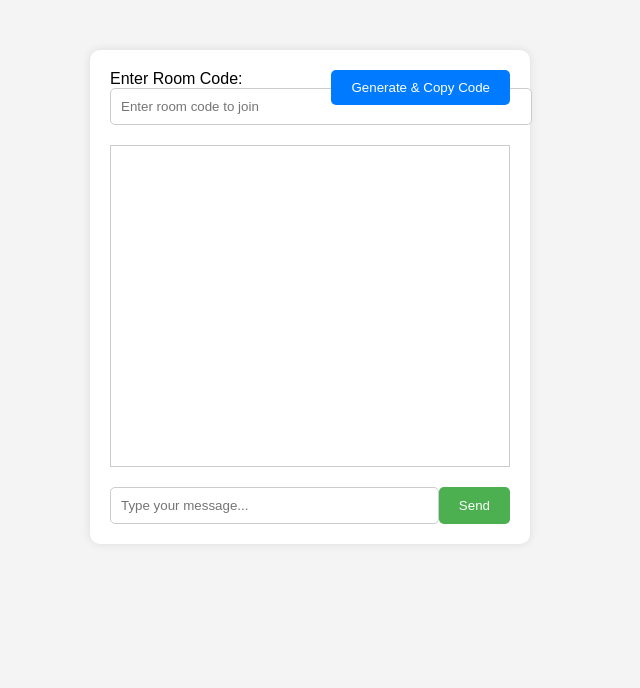
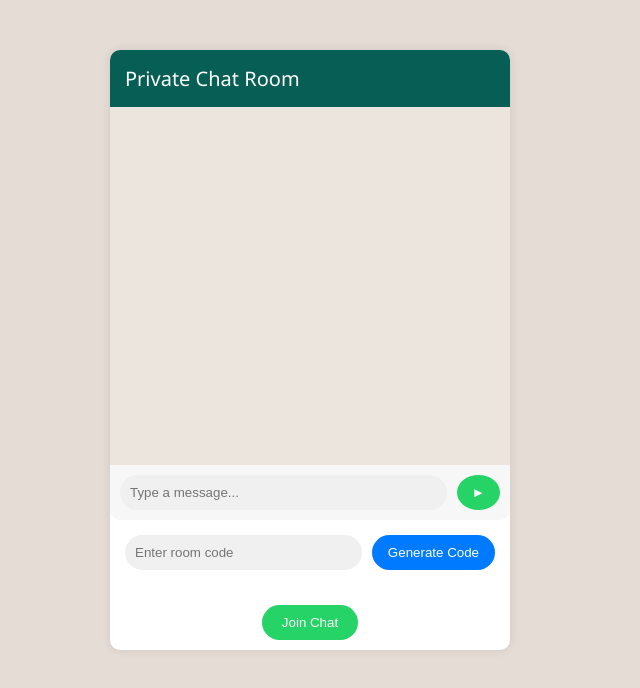
Before and after one commit to mdarafat17/Message, a plain HTML site: page index.html in a window 1280 px wide. Shown: the whole page, without its empty margins (330-970 px from the left). Drawn offline with nearby package versions, Linux system fonts and the light colour scheme; no server answers.

Commit message:
index.html

```diff
--- a/index.html
+++ b/index.html
@@ -3,113 +3,173 @@
 <head>
     <meta charset="UTF-8">
     <meta name="viewport" content="width=device-width, initial-scale=1.0">
-    <title>Private Chat Room with Code</title>
+    <title>WhatsApp Style Chat Room</title>
     <style>
         body {
-            font-family: Arial, sans-serif;
-            background-color: #f4f4f4;
+            font-family: 'Segoe UI', Tahoma, Geneva, Verdana, sans-serif;
+            background-color: #e5ddd5;
+            margin: 0;
+            padding: 0;
         }
 
         .chat-container {
             width: 400px;
             margin: 50px auto;
-            background-color: #fff;
+            background-color: #ffffff;
             border-radius: 10px;
             box-shadow: 0 0 10px rgba(0, 0, 0, 0.1);
-            padding: 20px;
-            position: relative;
+            display: flex;
+            flex-direction: column;
+            height: 600px;
+        }
+
+        .chat-header {
+            background-color: #075e54;
+            color: white;
+            padding: 15px;
+            border-top-left-radius: 10px;
+            border-top-right-radius: 10px;
+            font-size: 20px;
         }
 
         #messages {
-            height: 300px;
-            overflow-y: scroll;
-            border: 1px solid #ccc;
-            margin-bottom: 20px;
+            flex: 1;
+            padding: 15px;
+            background-color: #ece5dd;
+            overflow-y: auto;
+        }
+
+        .message {
             padding: 10px;
+            margin: 5px 0;
+            border-radius: 10px;
+            max-width: 60%;
+        }
+
+        .message.sent {
+            background-color: #dcf8c6;
+            margin-left: auto;
+        }
+
+        .message.received {
+            background-color: #ffffff;
+            margin-right: auto;
         }
 
         form {
             display: flex;
+            padding: 10px;
+            background-color: #f7f7f7;
+            border-bottom-left-radius: 10px;
+            border-bottom-right-radius: 10px;
         }
 
         input {
-            width: 100%;
+            flex: 1;
             padding: 10px;
-            border: 1px solid #ccc;
-            border-radius: 5px;
+            border-radius: 20px;
+            border: none;
+            margin-right: 10px;
+            background-color: #f0f0f0;
         }
 
         button {
-            padding: 10px 20px;
-            background-color: #4CAF50;
+            padding: 10px 15px;
+            background-color: #25d366;
             color: white;
             border: none;
-            border-radius: 5px;
+            border-radius: 50%;
             cursor: pointer;
-        }
-
-        button:hover {
-            background-color: #45a049;
         }
 
         /* For the code generation button */
         .generate-code-container {
-            position: absolute;
-            top: 20px;
-            right: 20px;
+            padding: 15px;
+            display: flex;
+            justify-content: space-between;
         }
 
         .generate-code-container button {
             background-color: #007BFF;
             color: white;
+            padding: 8px 16px;
+            border: none;
+            border-radius: 20px;
+            cursor: pointer;
         }
 
-        .code-input-container {
-            margin-bottom: 20px;
+        .join-container {
+            padding: 10px;
+            display: flex;
+            justify-content: center;
+            margin-top: 10px;
+        }
+
+        .join-container button {
+            background-color: #25d366;
+            color: white;
+            padding: 10px 20px;
+            border: none;
+            border-radius: 20px;
+            cursor: pointer;
         }
     </style>
 </head>
 <body>
+
     <div class="chat-container">
-        <!-- Code Input Section -->
-        <div class="code-input-container">
-            <label for="roomCodeInput">Enter Room Code:</label>
-            <input type="text" id="roomCodeInput" placeholder="Enter room code to join" required>
+        <!-- Header -->
+        <div class="chat-header">
+            Private Chat Room
         </div>
 
+        <!-- Messages -->
         <div id="messages"></div>
+
+        <!-- Message Form -->
         <form id="messageForm">
-            <input type="text" id="messageInput" placeholder="Type your message..." required>
-            <button type="submit">Send</button>
+            <input type="text" id="messageInput" placeholder="Type a message..." required>
+            <button type="submit">&#9658;</button>
         </form>
 
-        <!-- Code Generation Button -->
+        <!-- Code Generation Section -->
         <div class="generate-code-container">
-            <button id="generateCodeBtn">Generate & Copy Code</button>
+            <input type="text" id="roomCodeInput" placeholder="Enter room code" required>
+            <button id="generateCodeBtn">Generate Code</button>
+        </div>
+
+        <!-- Join Button -->
+        <div class="join-container">
+            <button id="joinRoomBtn">Join Chat</button>
         </div>
     </div>
 
-    <!-- Include Socket.io -->
     <script src="/socket.io/socket.io.js"></script>
-
     <script>
         const socket = io(); // Connect to server
-        let privateRoomCode = ''; // To store the room code
 
-        const form = document.getElementById('messageForm');
+        let privateRoomCode = ''; // Store the room code
+        const messageForm = document.getElementById('messageForm');
         const messageInput = document.getElementById('messageInput');
         const messages = document.getElementById('messages');
         const roomCodeInput = document.getElementById('roomCodeInput');
         const generateCodeBtn = document.getElementById('generateCodeBtn');
+        const joinRoomBtn = document.getElementById('joinRoomBtn');
 
-        // Function to generate a random code
+        // Function to generate a random code (A-Z and 1-9)
         function generateRandomCode() {
-            return Math.random().toString(36).substr(2, 8); // Generate 8-character code
+            const chars = 'ABCDEFGHIJKLMNOPQRSTUVWXYZ123456789';
+            let result = '';
+            for (let i = 0; i < 8; i++) {
+                result += chars[Math.floor(Math.random() * chars.length)];
+            }
+            return result;
         }
 
         // Handle code generation and copying
         generateCodeBtn.addEventListener('click', () => {
             privateRoomCode = generateRandomCode();
+            roomCodeInput.value = privateRoomCode; // Display the generated code
             navigator.clipboard.writeText(privateRoomCode).then(() => {
                 alert(`Code ${privateRoomCode} copied to clipboard!`);
             }).catch(err => {
@@ -117,20 +177,20 @@
             });
         });
 
-        // Only allow joining the room if the code matches
-        roomCodeInput.addEventListener('change', () => {
-            const enteredCode = roomCodeInput.value;
+        // Handle joining the room
+        joinRoomBtn.addEventListener('click', () => {
+            const enteredCode = roomCodeInput.value.trim();
 
             if (enteredCode === privateRoomCode) {
-                socket.emit('joinRoom', privateRoomCode);
-                alert('You have successfully joined the room!');
+                socket.emit('joinRoom', privateRoomCode); // Join the room
+                alert('You have successfully joined the chat!');
             } else {
                 alert('Incorrect code! You cannot join the room.');
             }
         });
 
         // Sending message to server
-        form.addEventListener('submit', (e) => {
+        messageForm.addEventListener('submit', (e) => {
             e.preventDefault();
             const message = messageInput.value;
             socket.emit('chatMessage', message); // Emit message to server
@@ -140,10 +200,21 @@
         // Receiving message from server
         socket.on('message', (msg) => {
             const div = document.createElement('div');
+            div.classList.add('message', 'received');
             div.textContent = msg;
             messages.appendChild(div); // Add message to chat
             messages.scrollTop = messages.scrollHeight; // Auto scroll
         });
+
+        // Display your own sent message
+        socket.on('myMessage', (msg) => {
+            const div = document.createElement('div');
+            div.classList.add('message', 'sent');
+            div.textContent = msg;
+            messages.appendChild(div);
+            messages.scrollTop = messages.scrollHeight;
+        });
     </script>
+
 </body>
 </html>
```
